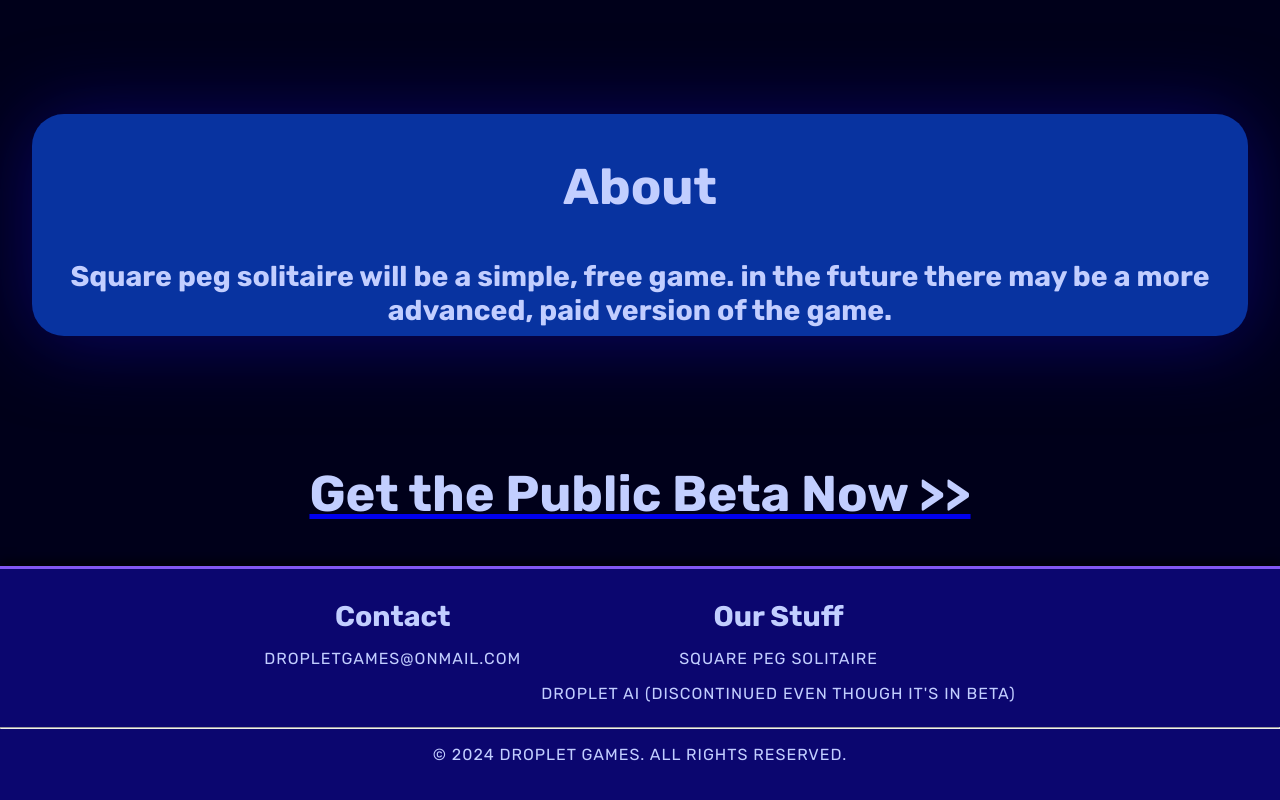
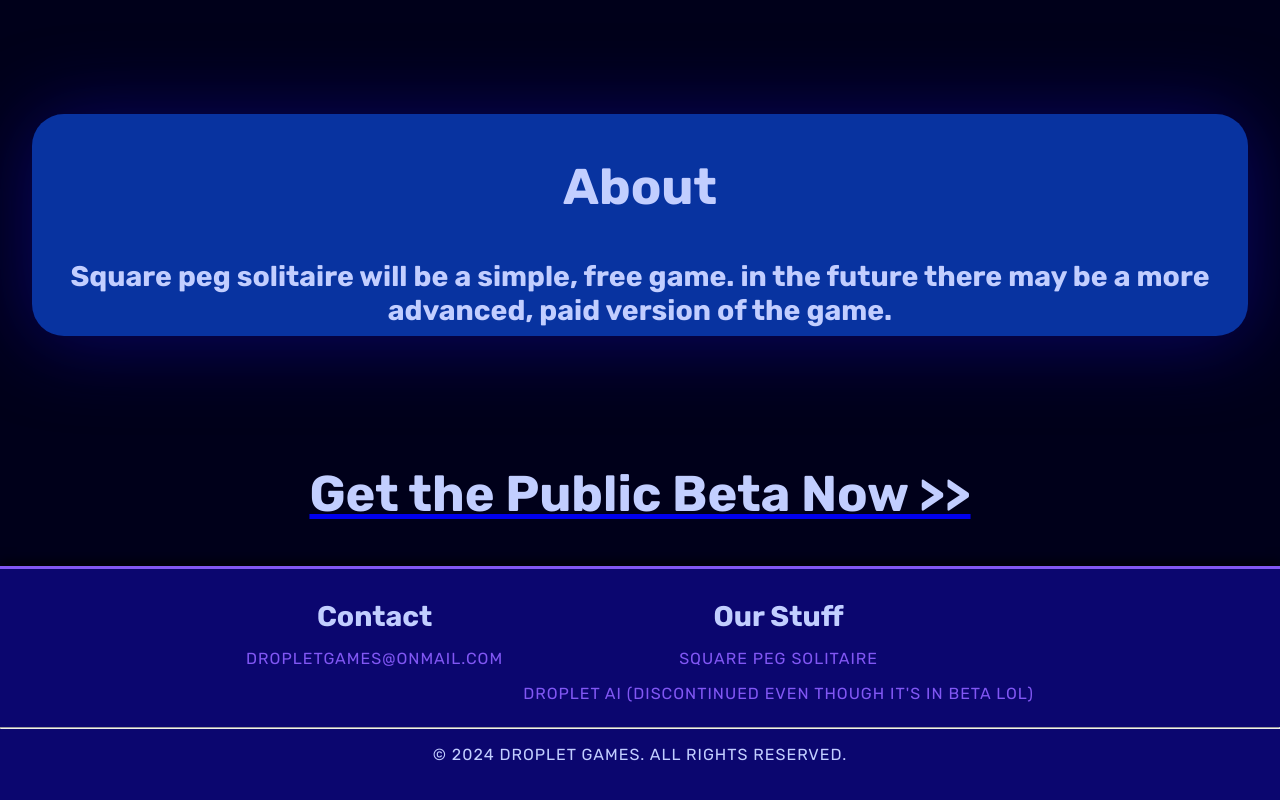
Before and after one commit to Droplet-Games-github/Website, a plain HTML site: page sps.html in a window 1280 px wide. Shown: the part 698-1498 px from the top of the page. Drawn offline with Linux system fonts and the light colour scheme.

Commit message:
Update sps.html

```diff
--- a/sps.html
+++ b/sps.html
@@ -166,7 +166,7 @@
         }
 
         footer a:hover {
-            color: #1109a7;
+            color: var(--secondary);
         }
 
         #ct {
@@ -216,7 +216,7 @@
         </div>
         <div id="h2">
             <a href="/sps.html"><h4>Square Peg Solitaire</h4></a>
-            <a href="/sps.html"><h4>Square Peg Solitaire</h4></a>
+            <a href="/about.html"><h4>About</h4></a>
         </div>
     </header>
 
@@ -234,14 +234,16 @@
     <div id="ct"><a href="https://github.com/Droplet-Games-github/Square-Peg-Solitaire/blob/main/app-release.apk"><h2>Get the Public Beta Now >></h2></a></div>
     <footer>
         <div id="group">
+
         <div>
         <h4>Contact</h4>
-                <p>dropletgames@onmail.com</p>
+        <p><a href="mailto:dropletgames@onmail.com">dropletgames@onmail.com</a></p>
     </div>
+
          <div>
         <h4>Our Stuff</h4>
-                <p>Square Peg Solitaire</p>
-                <p>Droplet AI (discontinued even though it's in beta)</p>
+        <p><a href="sps.html">Square Peg Solitaire</a></p>
+        <p><a href="https://sites.google.com/view/dropletai/home">Droplet AI (discontinued even though it's in beta lol)</a></p>
     </div>
    </div>
         <hr>
```
Lines whose indentation alone changed are shown as unchanged.
